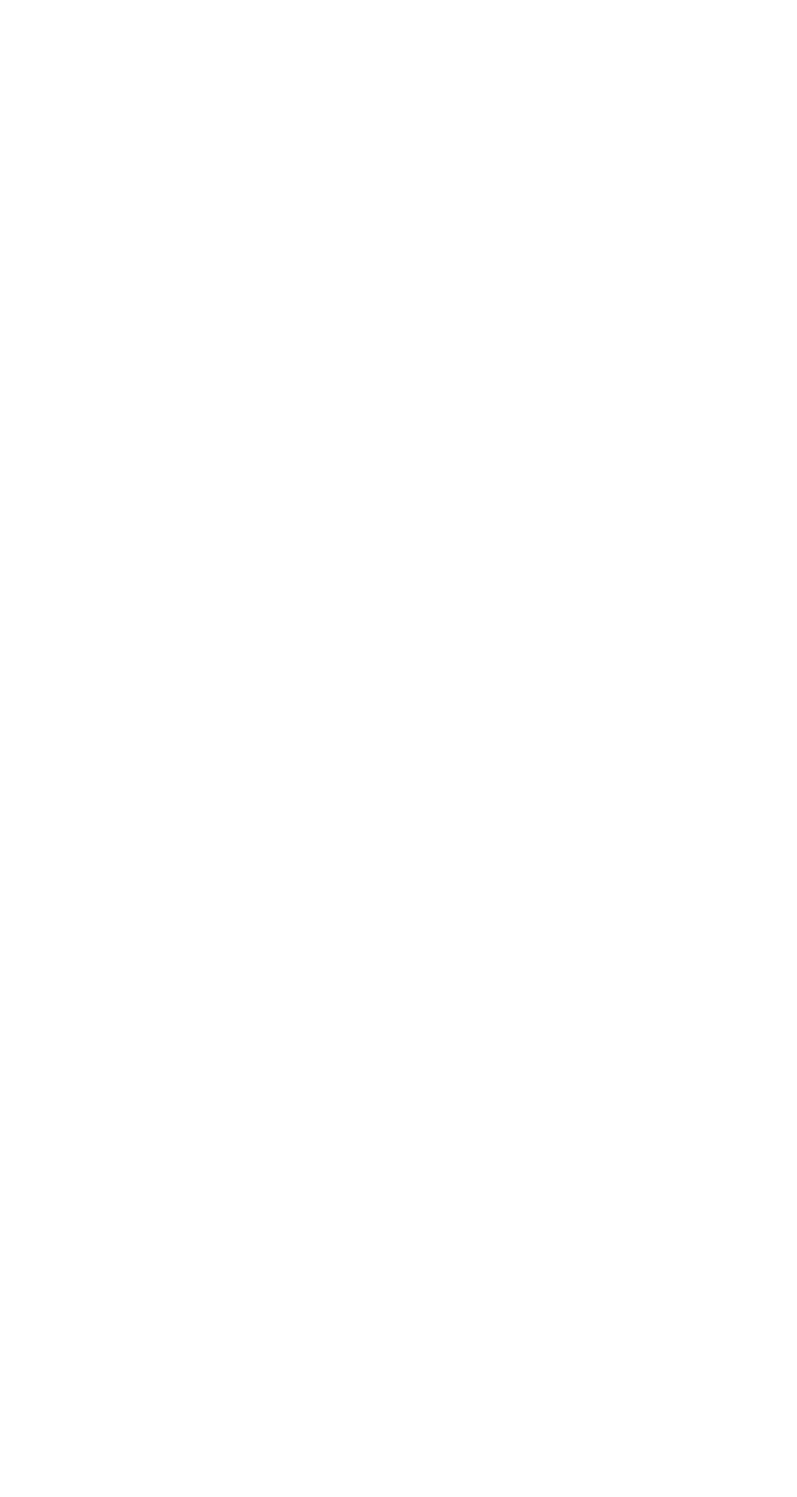
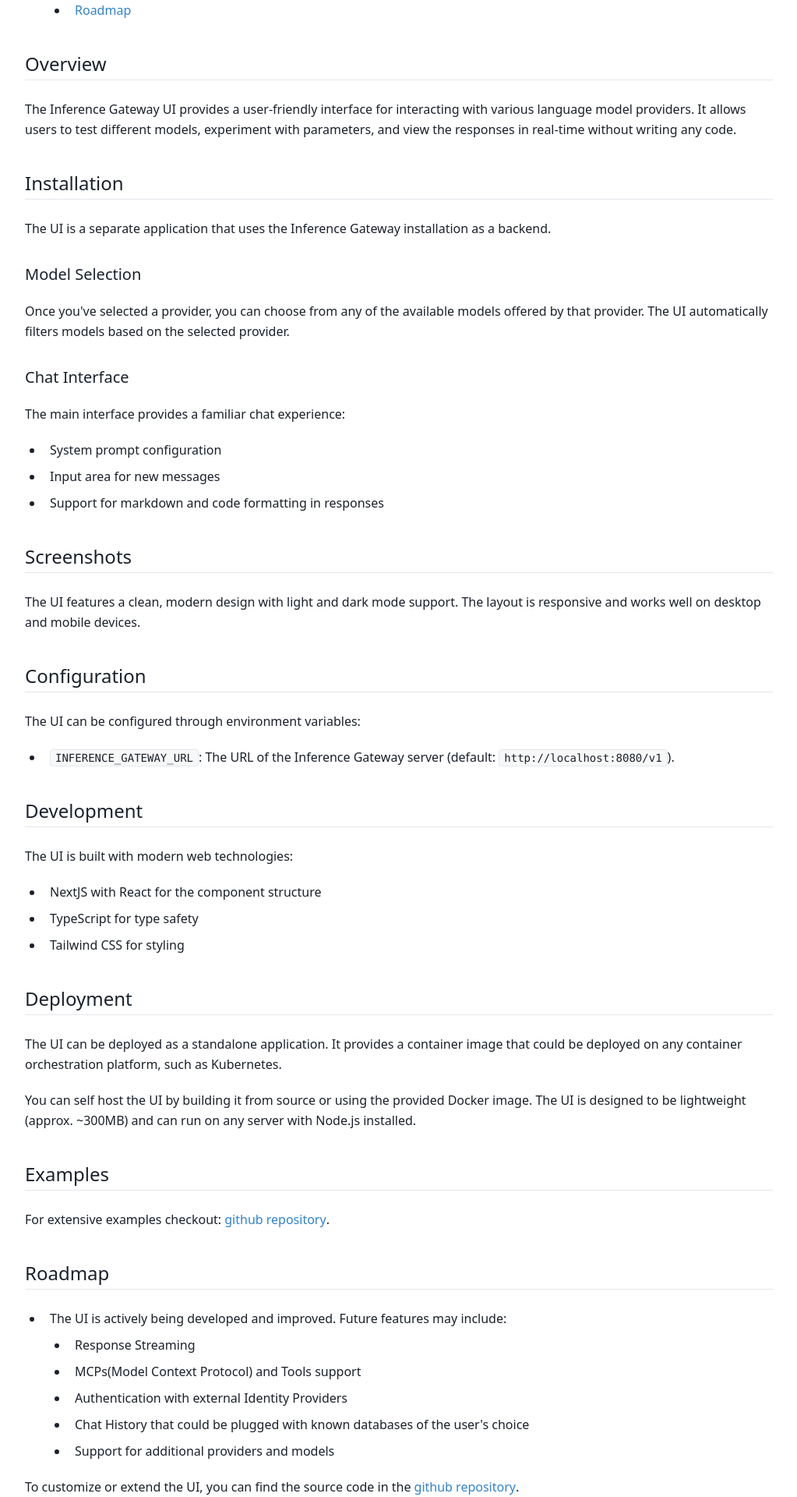
Before and after one commit to inference-gateway/docs, a Next.js app: page /ui in a window 1280 px wide. Before the commit this address had no page. Shown: the part 640-2560 px from the top of the page at 78% size, without its empty margins (256-1279 px from the left). Before the commit the page ends 864 px from the top, so only its background shows below. Built offline with nearby package versions, Linux system fonts and the light colour scheme.

Commit message:
docs: Add UI page and sidebar link, along with documentation for user interface
Signed-off-by: Eden Reich <eden.reich@gmail.com>

```diff
--- /dev/null
+++ b/app/ui/page.tsx
@@ -0,0 +1,7 @@
+"use client"
+
+import UI from '@/markdown/ui.mdx'
+
+export default function Page() {
+  return <UI />
+}
--- a/components/Sidebar.tsx
+++ b/components/Sidebar.tsx
@@ -104,6 +104,11 @@ export default function Sidebar() {
                   Observability
                 </Link>
               </li>
+              <li>
+                <Link href="/ui" className={`sidebar-link ${pathname === '/ui' ? 'active' : ''}`}>
+                  UI
+                </Link>
+              </li>
             </ul>
           </nav>
         </div>
--- /dev/null
+++ b/markdown/ui.mdx
@@ -0,0 +1,76 @@
+# User Interface (UI)
+
+Inference Gateway includes an optional web-based user interface for interactively testing and exploring the various language model providers and capabilities.
+
+## Table of Contents
+- [User Interface (UI)](#user-interface-ui)
+  - [Table of Contents](#table-of-contents)
+  - [Overview](#overview)
+  - [Installation](#installation)
+    - [Model Selection](#model-selection)
+    - [Chat Interface](#chat-interface)
+  - [Screenshots](#screenshots)
+  - [Configuration](#configuration)
+  - [Development](#development)
+  - [Deployment](#deployment)
+  - [Examples](#examples)
+  - [Roadmap](#roadmap)
+
+## Overview
+
+The Inference Gateway UI provides a user-friendly interface for interacting with various language model providers. It allows users to test different models, experiment with parameters, and view the responses in real-time without writing any code.
+
+## Installation
+
+The UI is a separate application that uses the Inference Gateway installation as a backend.
+
+### Model Selection
+
+Once you've selected a provider, you can choose from any of the available models offered by that provider. The UI automatically filters models based on the selected provider.
+
+### Chat Interface
+
+The main interface provides a familiar chat experience:
+
+- System prompt configuration
+- Input area for new messages
+- Support for markdown and code formatting in responses
+
+## Screenshots
+
+The UI features a clean, modern design with light and dark mode support. The layout is responsive and works well on desktop and mobile devices.
+
+## Configuration
+
+The UI can be configured through environment variables:
+
+- `INFERENCE_GATEWAY_URL`: The URL of the Inference Gateway server (default: `http://localhost:8080/v1`).
+
+## Development
+
+The UI is built with modern web technologies:
+
+- NextJS with React for the component structure
+- TypeScript for type safety
+- Tailwind CSS for styling
+
+## Deployment
+
+The UI can be deployed as a standalone application. It provides a container image that could be deployed on any container orchestration platform, such as Kubernetes.
+
+You can self host the UI by building it from source or using the provided Docker image. The UI is designed to be lightweight (approx. ~300MB) and can run on any server with Node.js installed.
+
+## Examples
+
+For extensive examples checkout: [github repository](https://github.com/inference-gateway/ui/tree/main/examples).
+
+## Roadmap
+
+- The UI is actively being developed and improved. Future features may include:
+  - Response Streaming
+  - MCPs(Model Context Protocol) and Tools support
+  - Authentication with external Identity Providers
+  - Chat History that could be plugged with known databases of the user's choice
+  - Support for additional providers and models
+
+To customize or extend the UI, you can find the source code in the [github repository](https://github.com/inference-gateway/ui/tree/main).
```
